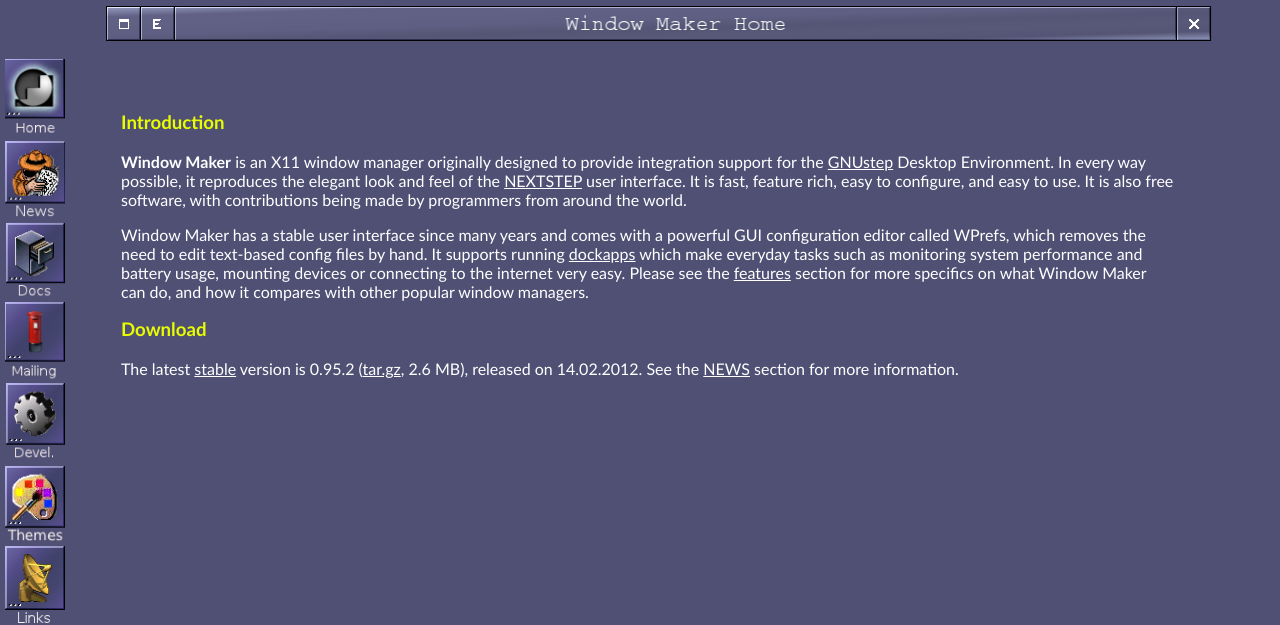
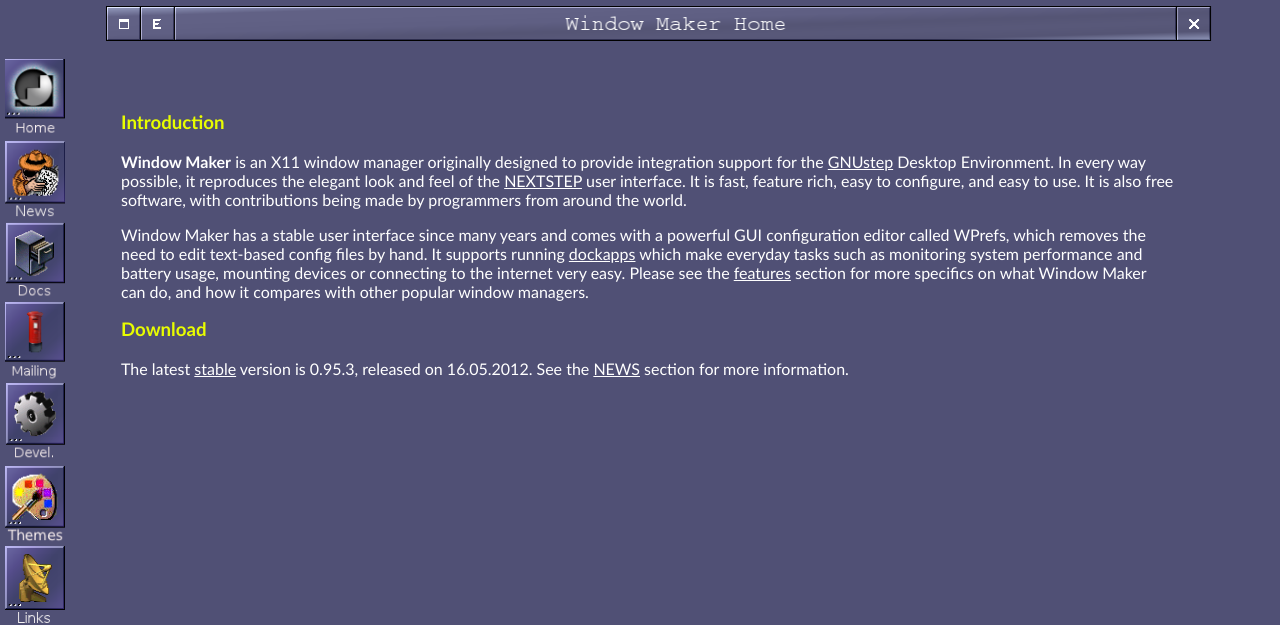
Before and after one commit to window-maker/dockapps, a PHP site: page /home.php in a window 1280 px wide. Shown: the part 41-666 px from the top of the page. Run offline with PHP 8.4, Linux system fonts and the light colour scheme.

Commit message:
Update home page for 0.95.3

```diff
--- a/home.php
+++ b/home.php
@@ -36,8 +36,8 @@
           <h3>Download</h3>
 
           <p>The latest <a href="http://repo.or.cz/w/wmaker-crm.git/shortlog/refs/heads/master">stable</a> version is
-	  0.95.2 (<a href="http://windowmaker.org/pub/source/release/WindowMaker-0.95.2.tar.gz">tar.gz</a>, 2.6 MB</a>),
-          released on 14.02.2012. See the <a href="news.php">NEWS</a> section for more information.</p>
+	  0.95.3,
+          released on 16.05.2012. See the <a href="news.php">NEWS</a> section for more information.</p>
         </td>
       </tr>
     </table>
```
